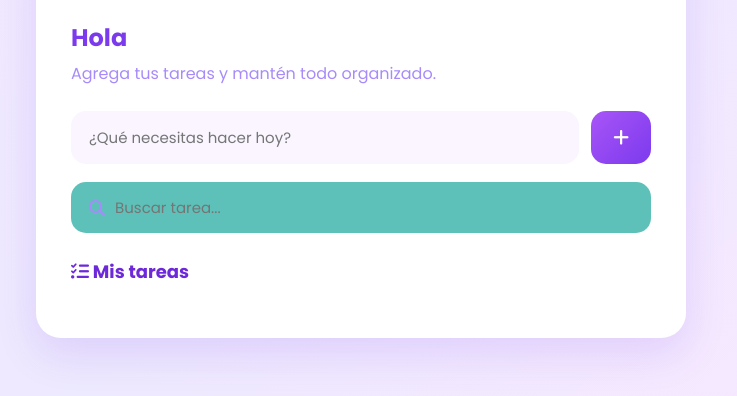
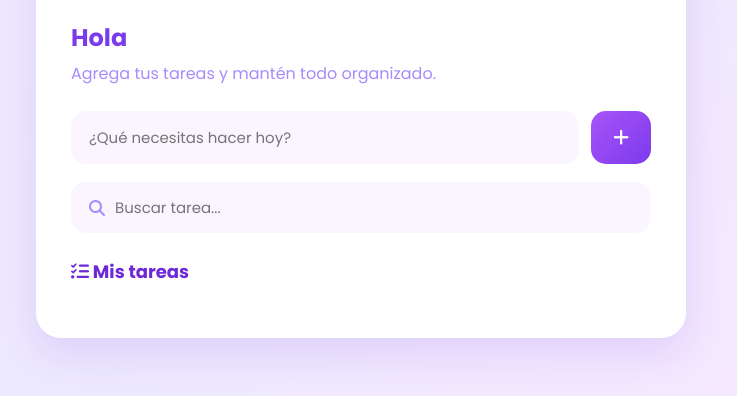
Before and after one commit to estefanydelaapozo-lgtm/todo-list-vps, a plain HTML site: page frontend/index.html in a window 1280 px wide. Shown: the part 286-682 px from the top of the page, without its empty margins (279-1016 px from the left). Drawn offline with Linux system fonts and the light colour scheme; no server answers.

Commit message:
Change background color to light purple

```diff
--- a/frontend/style.css
+++ b/frontend/style.css
@@ -215,7 +215,7 @@ header p{
 
     gap:10px;
 
-    background:#5dc1b9;
+    background:#faf5ff;
 
     padding:14px 18px;
 
```
